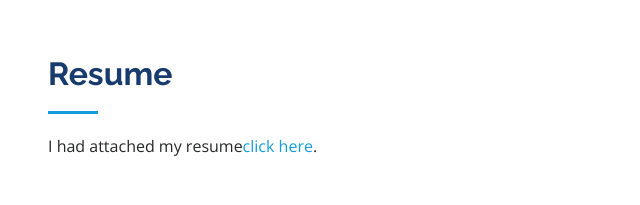
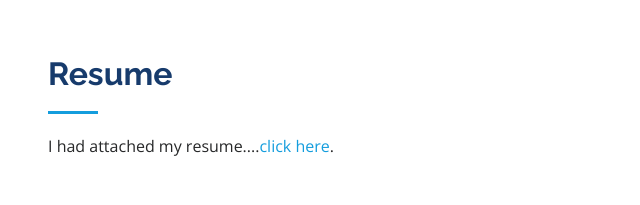
Before and after one commit to sridevi8502/sridevi8502.github.io, a plain HTML site: page index.html in a window 1280 px wide. Shown: the part 2440-2645 px from the top of the page, 264-904 px from the left. Drawn offline with nearby package versions, Linux system fonts and the light colour scheme.

Commit message:
Update index.html

```diff
--- a/index.html
+++ b/index.html
@@ -239,7 +239,7 @@
 
         <div class="section-title">
           <h2>Resume</h2>
-		<p>I had attached my resume<a href="img/sridevi_resume.pdf">click here</a>.</p>
+		<p>I had attached my resume....<a href="img/sridevi_resume.pdf">click here</a>.</p>
 
         </div>
 
```
